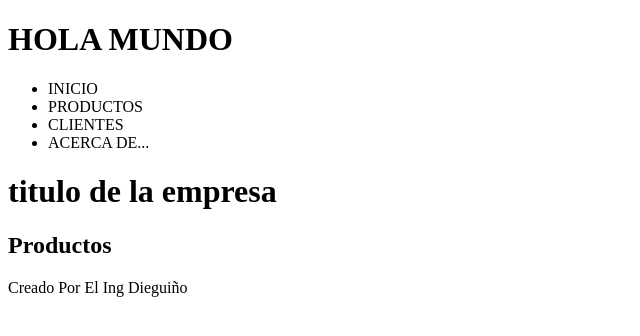
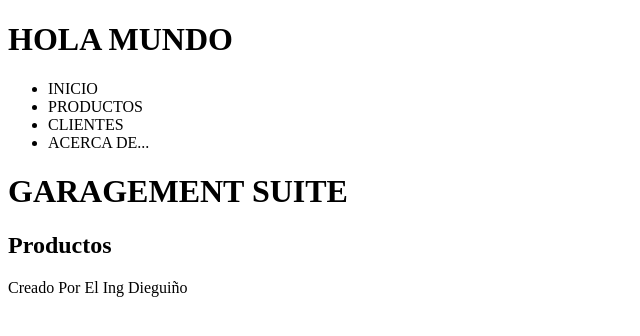
Before and after one commit to Diegob162003/brueba-git-2, a plain HTML site: page index.html in a window 1280 px wide. Shown: the whole page, without its empty margins (0-640 px from the left). Drawn offline with Linux system fonts and the light colour scheme.

```diff
--- a/index.html
+++ b/index.html
@@ -14,7 +14,7 @@
         <li>ACERCA DE...</li>
     </ul>
     <head>
-        <h1>titulo de la empresa</h1>
+        <h1>GARAGEMENT SUITE</h1>
     </head>
     <section>
         <h1>Productos</h1>
```
